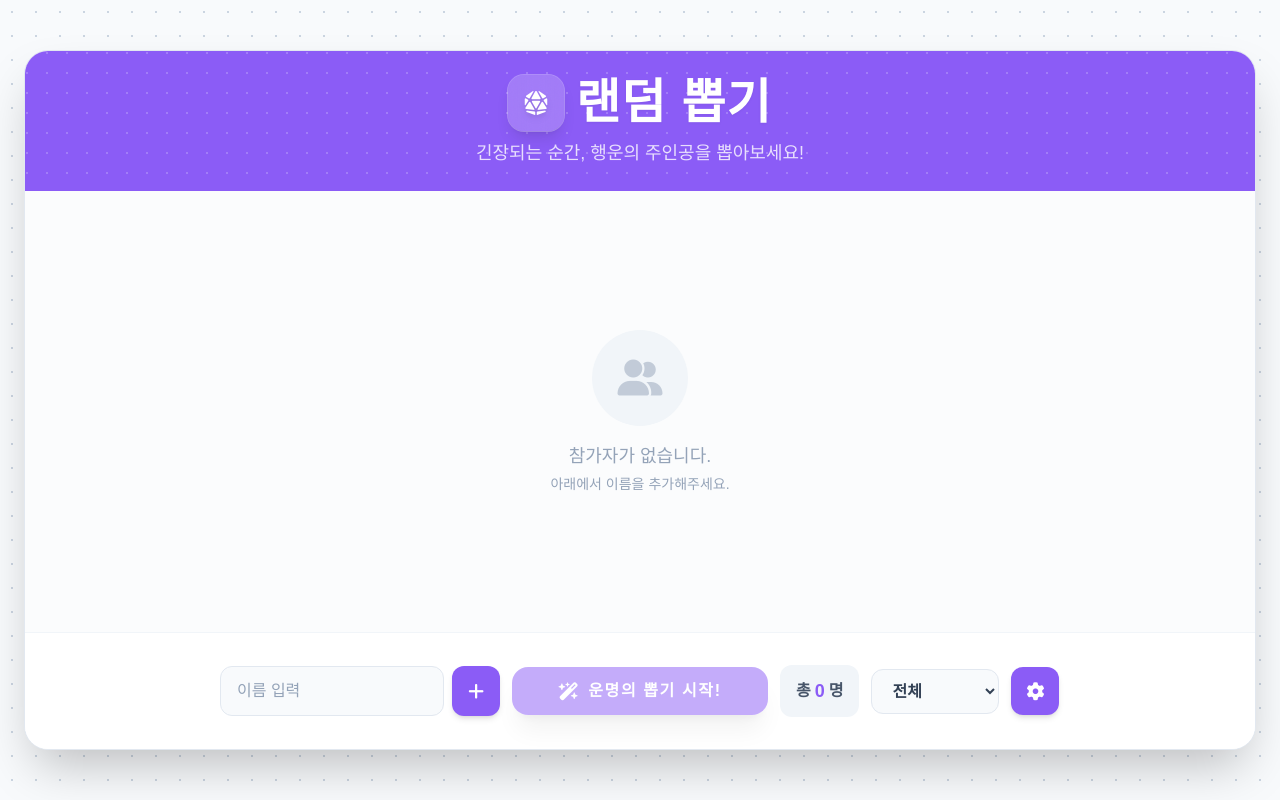
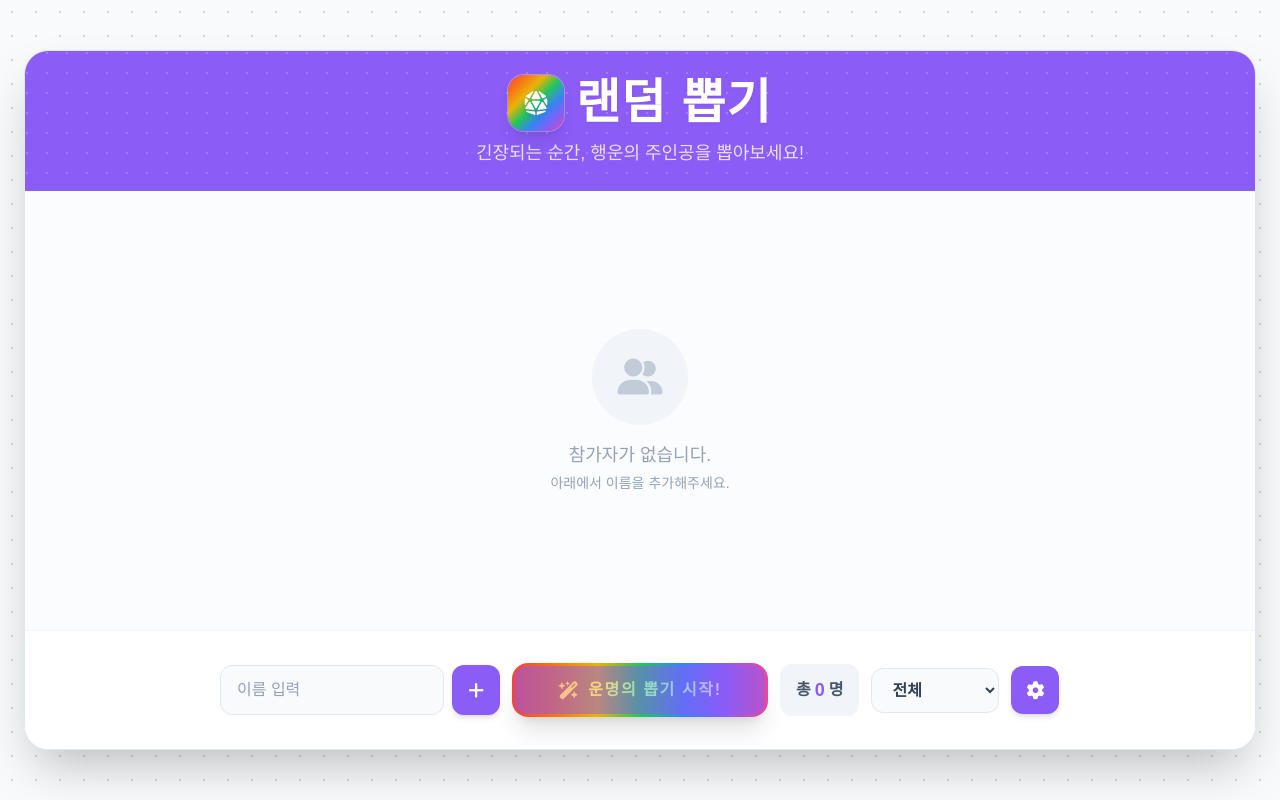
Before and after one commit to KWON911/randomdraw, a plain HTML site: page index.html in a window 1280 px wide. Drawn offline with nearby package versions, Linux system fonts and the light colour scheme; a web font is replaced by a local one.

Commit message:
Add rainbow accents to header icon badge and draw button
- Icon badge background switched from translucent white to a
  rainbow gradient; dice icon stays white for contrast (decorative,
  no legibility concern since it's not text).
- Draw button gets a 3px rainbow gradient ring instead of a rainbow
  fill, keeping its original purple->blue background and white text
  intact so "뽑기 시작!" stays readable (a full rainbow fill would
  have low-contrast patches, e.g. yellow, under white text).

```diff
--- a/index.html
+++ b/index.html
@@ -137,7 +137,7 @@
             <header class="relative flex-1 lg:flex-none flex flex-col items-center justify-center bg-theme-gradient p-8 lg:py-6 text-center transition-all overflow-hidden">
                 <div class="absolute inset-0 opacity-20" style="background-image: radial-gradient(circle at 2px 2px, white 1px, transparent 0); background-size: 20px 20px;"></div>
                 <div class="flex items-center justify-center gap-3 relative z-10">
-                    <div class="w-20 h-20 lg:w-14 lg:h-14 bg-white/20 backdrop-blur-md rounded-2xl flex items-center justify-center shadow-lg ring-1 ring-white/30 transform hover:scale-105 transition-transform shrink-0">
+                    <div class="w-20 h-20 lg:w-14 lg:h-14 rounded-2xl flex items-center justify-center shadow-lg ring-1 ring-white/30 transform hover:scale-105 transition-transform shrink-0" style="background: linear-gradient(135deg, #ef4444, #f97316, #eab308, #22c55e, #3b82f6, #8b5cf6, #ec4899);">
                         <i class="fa-solid fa-dice-d20 text-4xl lg:text-2xl text-white drop-shadow-md"></i>
                     </div>
                     <h1 class="text-4xl lg:text-5xl font-bold text-white tracking-wide drop-shadow-sm">랜덤 뽑기</h1>
@@ -200,11 +200,13 @@
                             <i class="fa-solid fa-plus text-lg"></i>
                         </button>
                     </form>
-                    <button id="draw-btn" disabled class="w-64 max-w-full h-12 bg-theme-gradient text-white text-base font-black rounded-2xl shadow-xl hover:shadow-2xl hover:shadow-theme/30 transform transition-all hover:-translate-y-1 active:translate-y-0 active:scale-[0.98] disabled:opacity-50 disabled:cursor-not-allowed disabled:transform-none flex items-center justify-center gap-2 tracking-widest overflow-hidden relative group justify-self-center">
-                        <div class="absolute inset-0 bg-white/20 translate-y-full group-hover:translate-y-0 transition-transform duration-300 ease-out"></div>
-                        <i class="fa-solid fa-wand-magic-sparkles text-lg relative z-10"></i>
-                        <span class="relative z-10">뽑기 시작!</span>
-                    </button>
+                    <div class="w-64 max-w-full rounded-2xl p-[3px] justify-self-center shadow-xl" style="background: linear-gradient(90deg, #ef4444, #f97316, #eab308, #22c55e, #3b82f6, #8b5cf6, #ec4899);">
+                        <button id="draw-btn" disabled class="w-full h-12 bg-theme-gradient text-white text-base font-black rounded-xl hover:shadow-2xl hover:shadow-theme/30 transform transition-all hover:-translate-y-1 active:translate-y-0 active:scale-[0.98] disabled:opacity-50 disabled:cursor-not-allowed disabled:transform-none flex items-center justify-center gap-2 tracking-widest overflow-hidden relative group">
+                            <div class="absolute inset-0 bg-white/20 translate-y-full group-hover:translate-y-0 transition-transform duration-300 ease-out"></div>
+                            <i class="fa-solid fa-wand-magic-sparkles text-lg relative z-10"></i>
+                            <span class="relative z-10">뽑기 시작!</span>
+                        </button>
+                    </div>
                     <div class="flex flex-wrap items-center gap-3 justify-center lg:justify-start">
                         <span class="flex items-center bg-slate-100 dark:bg-slate-700 px-4 py-3 rounded-xl font-bold text-slate-600 dark:text-slate-300 shrink-0">
                             총 <span id="count-badge-home" class="text-theme text-lg mx-1">0</span>명
```
